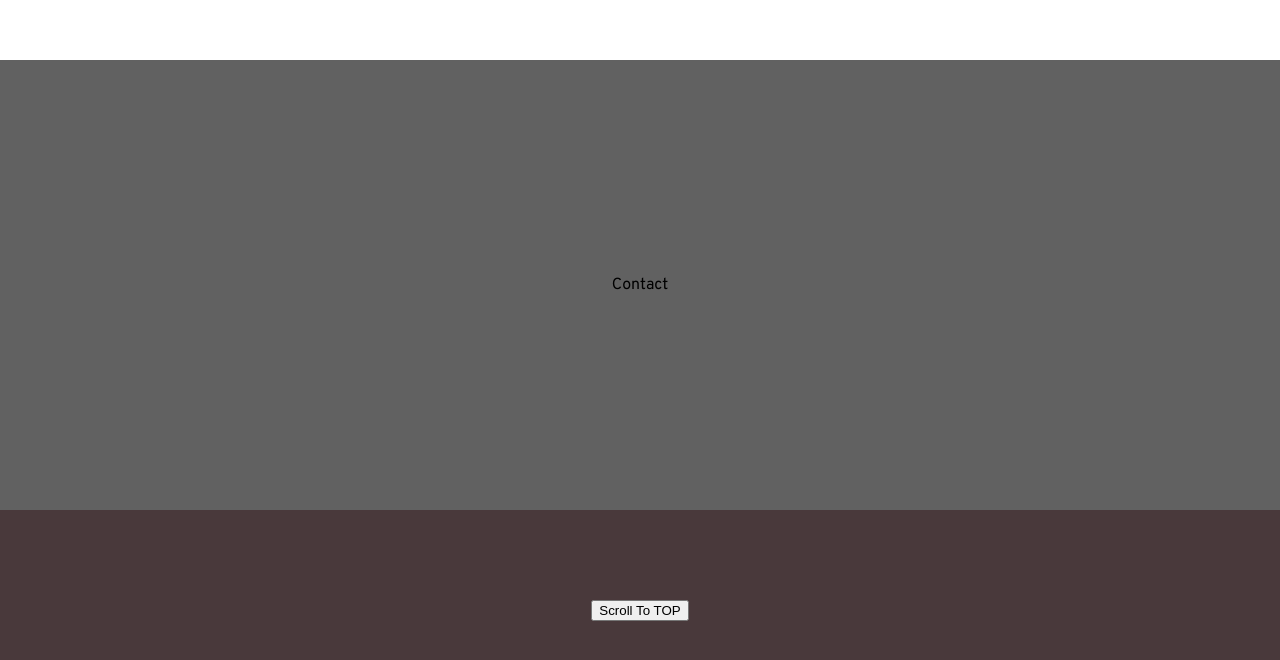
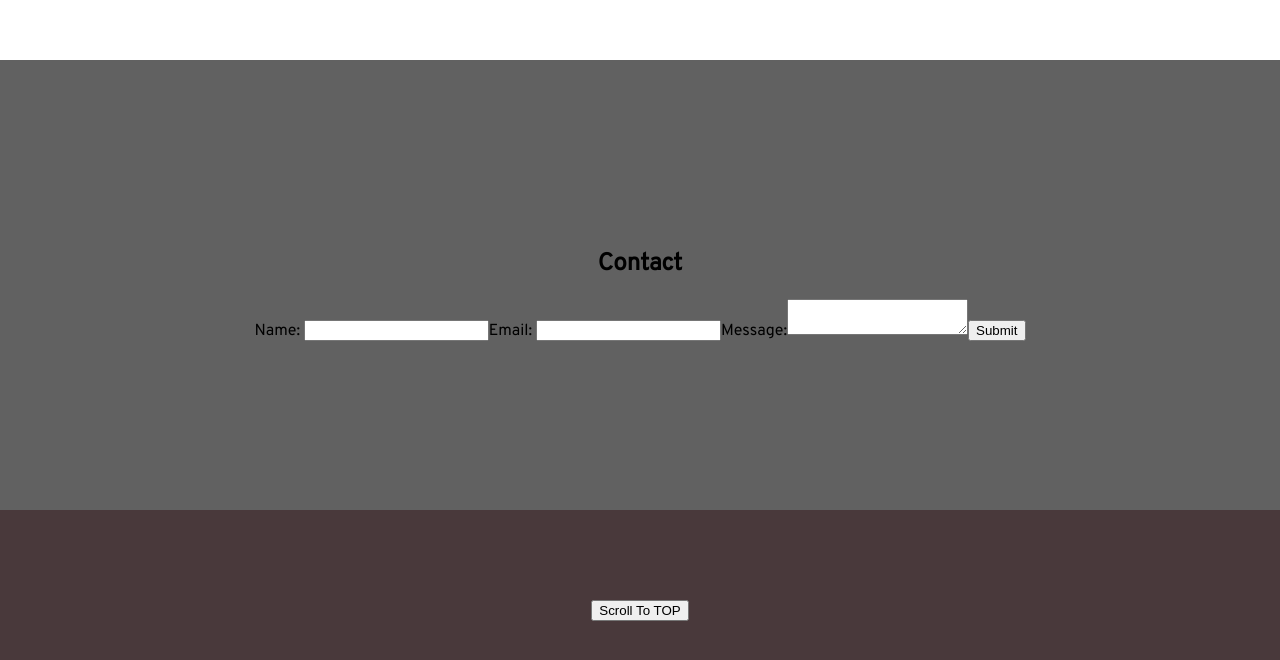
Before and after one commit to dyson1602/cmc-dot-com, a React (Create React App) app: page / in a window 1280 px wide. Shown: the part 2445-3105 px from the top of the page. Built offline with nearby package versions, Linux system fonts and the light colour scheme.

Commit message:
build custom form hook

```diff
--- a/src/components/ContactContainer.tsx
+++ b/src/components/ContactContainer.tsx
@@ -1,7 +1,30 @@
-import '../styles/contact-container.css'
+import '../styles/contact-container.css';
+import { useState } from 'react';
+
+interface EmailProps {
+  name: string;
+  email: string;
+  message: string;
+}
 
 export const ContactContainer: React.FC = () => {
+  const [emailProps, setEmailProps] = useState<EmailProps>();
+  const [name, setFormName] = useState<string>()
+
+  const formSubmitHandler = () => {};
+
   return (
-    <section id="contact">Contact</section>
-  )
-}
+    <section id="contact">
+      <h1>Contact</h1>
+      <form>
+        <label>Name: </label>
+        <input type="text" name="name" value={name} />
+        <label>Email: </label>
+        <input type="text" name="email" />
+        <label>Message:</label>
+        <textarea name="message" />
+        <input type="submit" value="Submit"/>
+      </form>
+    </section>
+  );
+};
```
Also changed, not shown: src/hooks/useCustomForm.tsx (added, +53 -0 lines), public/manifest.json.
